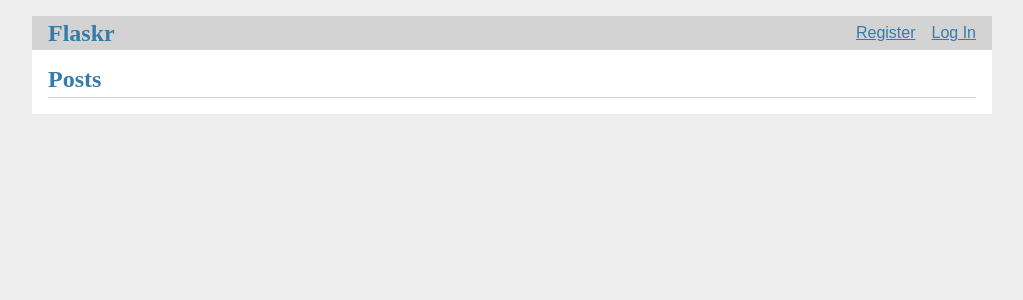
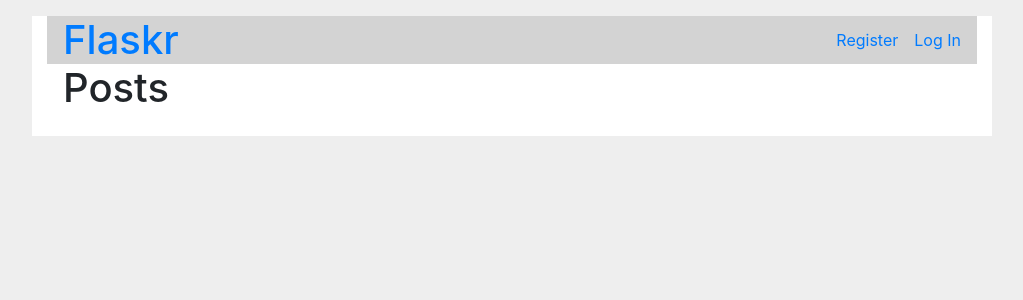
Before and after one commit to sauce71/topp52, a Flask app: page / in a window 1280 px wide. Shown: the top 300 px of the page, without its empty margins (128-1151 px from the left). Run offline with Flask 2, Linux system fonts and the light colour scheme; data that the repository does not hold is empty.

Commit message:
La til Boostrap CSS

```diff
--- a/application/db.py
+++ b/application/db.py
@@ -16,7 +16,6 @@ def get_db():
             current_app.config["DATABASE"], detect_types=sqlite3.PARSE_DECLTYPES
         )
         g.db.row_factory = sqlite3.Row
-
     return g.db
 
 
--- a/application/static/style.css
+++ b/application/static/style.css
@@ -8,21 +8,6 @@ body {
   max-width: 960px;
   margin: 0 auto;
   background: white;
-}
-
-h1, h2, h3, h4, h5, h6 {
-  font-family: serif;
-  color: #377ba8;
-  margin: 1rem 0;
-}
-
-a {
-  color: #377ba8;
-}
-
-hr {
-  border: none;
-  border-top: 1px solid lightgray;
 }
 
 nav {
--- a/application/templates/base.html
+++ b/application/templates/base.html
@@ -1,6 +1,18 @@
 <!doctype html>
+
+<head>
+  <meta charset="utf-8">
+  <meta name="viewport" content="width=device-width, initial-scale=1.0">
+
   <title>{% block title %}{% endblock %} - Flaskr</title>
+  <link rel="stylesheet" href="https://cdn.jsdelivr.net/npm/bootstrap@4.5.3/dist/css/bootstrap.min.css"
+    integrity="sha384-TX8t27EcRE3e/ihU7zmQxVncDAy5uIKz4rEkgIXeMed4M0jlfIDPvg6uqKI2xXr2" crossorigin="anonymous">
   <link rel="stylesheet" href="{{ url_for('static', filename='style.css') }}">
+
+<body>
+  <div class="container">
+    <div class="row">
+      <div class="col-md-12">
         <nav>
           <h1><a href="{{ url_for('index') }}">Flaskr</a></h1>
           <ul>
@@ -13,12 +25,41 @@
               {% endif %}
           </ul>
         </nav>
+      </div>
+    </div>
+    <div class="row">
+      <div class="col-md-12">
         <section class="content">
+          <div class="row">
+            <div class="col-md-12">
+
               <header>
                 {% block header %}{% endblock %}
               </header>
+            </div>
+          </div>
+          <div class="row">
+            <div class="col-md-12">
+
               {% for message in get_flashed_messages() %}
               <div class="flash">{{ message }}</div>
               {% endfor %}
+            </div>
+          </div>
+          <div class="row">
+            <div class="col-md-12">
+
               {% block content %}{% endblock %}
+            </div>
+          </div>
         </section>
+      </div>
+    </div>
+  </div>
+  <script src="https://code.jquery.com/jquery-3.5.1.slim.min.js"
+    integrity="sha384-DfXdz2htPH0lsSSs5nCTpuj/zy4C+OGpamoFVy38MVBnE+IbbVYUew+OrCXaRkfj"
+    crossorigin="anonymous"></script>
+  <script src="https://cdn.jsdelivr.net/npm/bootstrap@4.5.3/dist/js/bootstrap.bundle.min.js"
+    integrity="sha384-ho+j7jyWK8fNQe+A12Hb8AhRq26LrZ/JpcUGGOn+Y7RsweNrtN/tE3MoK7ZeZDyx"
+    crossorigin="anonymous"></script>
+</body>
```
Lines whose indentation alone changed are shown as unchanged.
